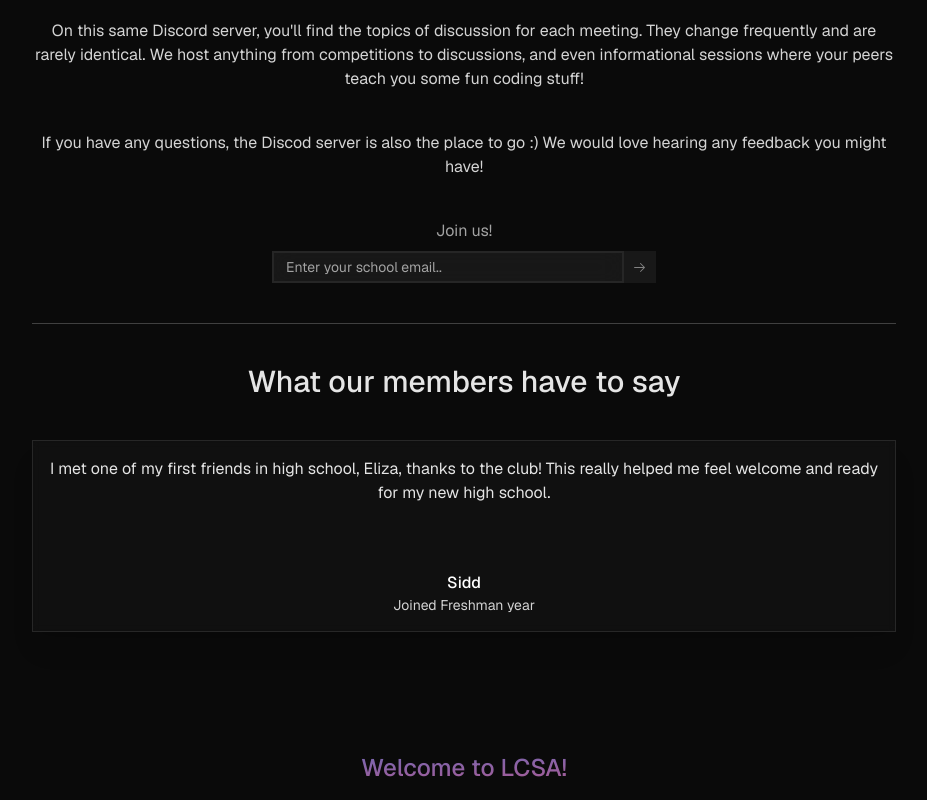
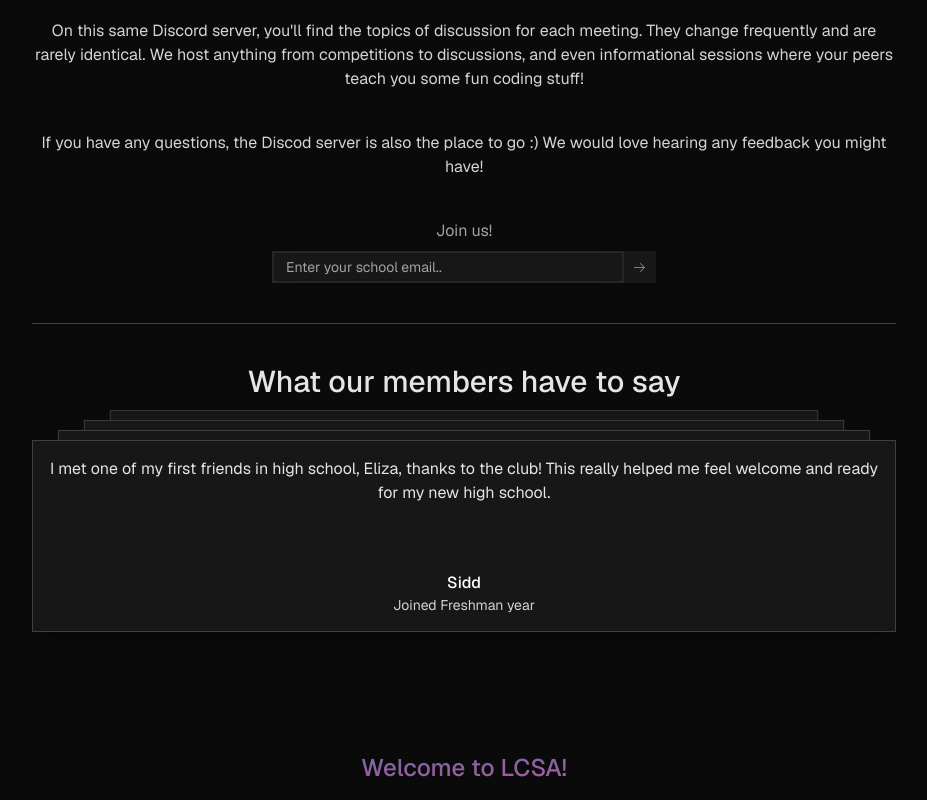
Before and after one commit to Sidd-underscore/Computer-Science-Club-Website, a Next.js app: page /about in a window 1280 px wide. Shown: the part 425-1225 px from the top of the page, without its empty margins (176-1103 px from the left). Built offline with nearby package versions, Linux system fonts and the light colour scheme.

Commit message:
[FEAT] added more testimonials

```diff
--- a/components/home/testimonials.jsx
+++ b/components/home/testimonials.jsx
@@ -8,7 +8,27 @@ const testimonials = [
     name: "Sidd",
     designation: "Joined Freshman year",
   },
-  // ... more soon
+  {
+    id: 1,
+    content:
+      "My favorite part about LCSA is how active the community is.",
+    name: "Edwin",
+    designation: "Joined Freshman year",
+  },
+  {
+    id: 2,
+    content:
+      "When I first joined in April 2023 the community was nothing but accepting, I was immediately adopted into the community and integrated into the social culture. In between that and the help with coding LCSA has been an amazing place for me to hone my coding skills and expand my circles.",
+    name: "Eliza",
+    designation: "Joined Freshman year",
+  },
+  {
+    id: 3,
+    content:
+      "I feel welcomed and included by the community, which is very friendly and I don't feel afraid to voice my opinions and ideas.",
+    name: "Jacob",
+    designation: "Joined Freshman year",
+  },
 ];
 
 export default function Testimonials() {
--- a/components/ui/card-stack.jsx
+++ b/components/ui/card-stack.jsx
@@ -14,6 +14,7 @@ export const CardStack = ({ items, offset, scaleFactor }) => {
 
     return () => clearInterval(interval);
   }, []);
+
   const startFlipping = () => {
     interval = setInterval(() => {
       setCards((prevCards) => {
@@ -21,7 +22,7 @@ export const CardStack = ({ items, offset, scaleFactor }) => {
         newArray.unshift(newArray.pop()); // move the last element to the front
         return newArray;
       });
-    }, 5000);
+    }, 7500);
   };
 
   return (
@@ -30,10 +31,11 @@ export const CardStack = ({ items, offset, scaleFactor }) => {
         return (
           <motion.div
             key={card.id}
-            className="absolute backdrop-blur-sm flex h-48 w-full flex-col justify-between  border border-neutral-200 bg-white/50 p-4 shadow-xl  dark:border-neutral-700/[0.5] dark:bg-neutral-900/50 md:h-48"
+            className="absolute flex h-48 w-full flex-col justify-between border border-neutral-200 bg-white p-4 shadow-xl dark:border-neutral-700 dark:bg-neutral-900 md:h-48"
             style={{
               transformOrigin: "top center",
             }}
+            transition={{duration: 0.5}}
             animate={{
               top: index * -CARD_OFFSET,
               scale: 1 - index * SCALE_FACTOR, // decrease scale for cards that are behind
```
